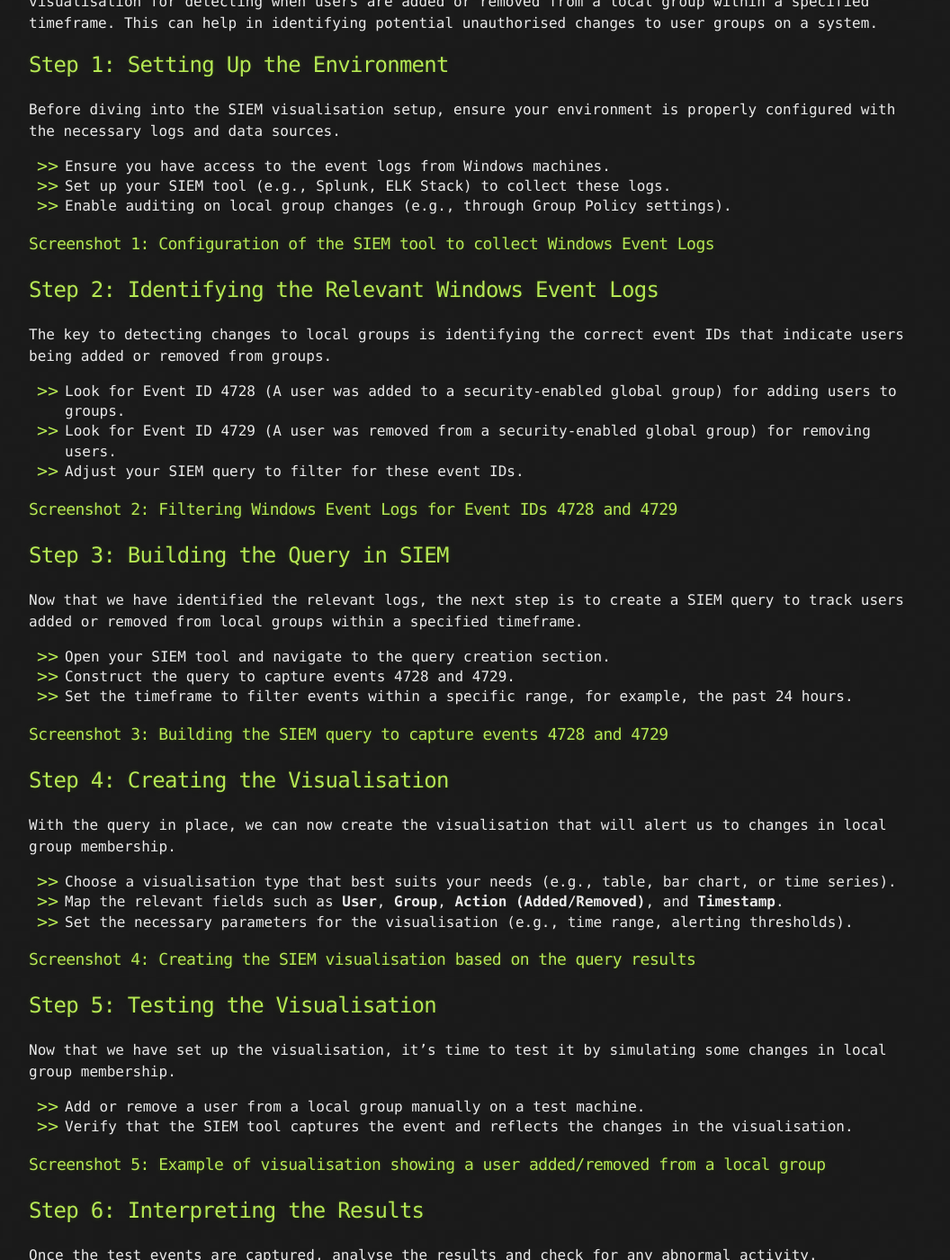
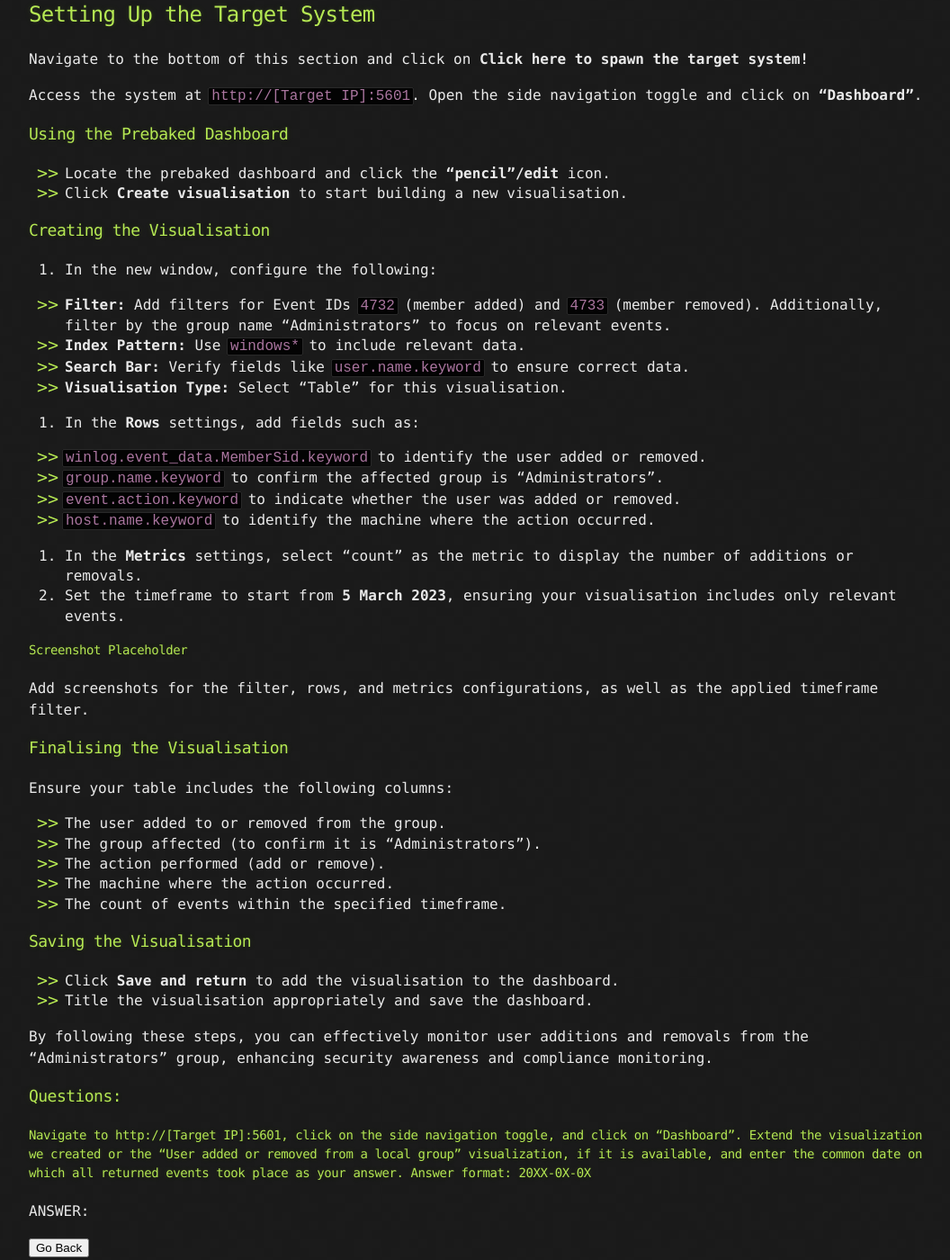
Before and after one commit to CyberCasquatch/cybercasquatch.github.io, a Jekyll site: the page built from _posts/Walkthroughs/2025-01-01-SIEMExampleFour-HTB.markdown, in a window 1280 px wide and 1400 px high, scrolled down 510 px. Shown: the whole window at 90% size, without its empty margins (108-1164 px from the left). Built offline with Jekyll 4.4.1, drawn with Linux system fonts in a browser that asks for light colours; the repository's description, which GitHub fills in, is left out; some of the changed text lies outside the part shown.

Commit message:
updated to match HTB module

```diff
--- a/_posts/Walkthroughs/2025-01-01-SIEMExampleFour-HTB.markdown
+++ b/_posts/Walkthroughs/2025-01-01-SIEMExampleFour-HTB.markdown
@@ -7,83 +7,66 @@ comments: false
 tag: ['soc', 'siem', 'elastic']
 ---
 
->
+> In this SIEM visualisation example, we aim to monitor user additions or removals from the local **"Administrators"** group. This visualisation focuses on identifying changes made to high-privilege groups within a specific timeframe, from 5 March 2023 to the present.
 
 
 ===================================================================================================================
 
-Introduction
-------------
+Setting Up the Target System
+----------------------------
 
-In this walkthrough, we will cover how to create a SIEM (Security Information and Event Management) visualisation for detecting when users are added or removed from a local group within a specified timeframe. This can help in identifying potential unauthorised changes to user groups on a system.
+Navigate to the bottom of this section and click on **Click here to spawn the target system!**
 
-Step 1: Setting Up the Environment
-----------------------------------
+Access the system at `http://[Target IP]:5601`. Open the side navigation toggle and click on **"Dashboard"**.
 
-Before diving into the SIEM visualisation setup, ensure your environment is properly configured with the necessary logs and data sources.
+### Using the Prebaked Dashboard
 
-*   Ensure you have access to the event logs from Windows machines.
-*   Set up your SIEM tool (e.g., Splunk, ELK Stack) to collect these logs.
-*   Enable auditing on local group changes (e.g., through Group Policy settings).
+*   Locate the prebaked dashboard and click the **"pencil"/edit** icon.
+*   Click **Create visualisation** to start building a new visualisation.
 
-### Screenshot 1: Configuration of the SIEM tool to collect Windows Event Logs
+### Creating the Visualisation
 
-Step 2: Identifying the Relevant Windows Event Logs
----------------------------------------------------
+1.  In the new window, configure the following:
 
-The key to detecting changes to local groups is identifying the correct event IDs that indicate users being added or removed from groups.
+*   **Filter:** Add filters for Event IDs `4732` (member added) and `4733` (member removed). Additionally, filter by the group name "Administrators" to focus on relevant events.
+*   **Index Pattern:** Use `windows*` to include relevant data.
+*   **Search Bar:** Verify fields like `user.name.keyword` to ensure correct data.
+*   **Visualisation Type:** Select "Table" for this visualisation.
 
-*   Look for Event ID 4728 (A user was added to a security-enabled global group) for adding users to groups.
-*   Look for Event ID 4729 (A user was removed from a security-enabled global group) for removing users.
-*   Adjust your SIEM query to filter for these event IDs.
+3.  In the **Rows** settings, add fields such as:
 
-### Screenshot 2: Filtering Windows Event Logs for Event IDs 4728 and 4729
+*   `winlog.event_data.MemberSid.keyword` to identify the user added or removed.
+*   `group.name.keyword` to confirm the affected group is "Administrators".
+*   `event.action.keyword` to indicate whether the user was added or removed.
+*   `host.name.keyword` to identify the machine where the action occurred.
 
-Step 3: Building the Query in SIEM
-----------------------------------
+5.  In the **Metrics** settings, select "count" as the metric to display the number of additions or removals.
+6.  Set the timeframe to start from **5 March 2023**, ensuring your visualisation includes only relevant events.
 
-Now that we have identified the relevant logs, the next step is to create a SIEM query to track users added or removed from local groups within a specified timeframe.
+#### Screenshot Placeholder
 
-*   Open your SIEM tool and navigate to the query creation section.
-*   Construct the query to capture events 4728 and 4729.
-*   Set the timeframe to filter events within a specific range, for example, the past 24 hours.
+Add screenshots for the filter, rows, and metrics configurations, as well as the applied timeframe filter.
 
-### Screenshot 3: Building the SIEM query to capture events 4728 and 4729
+### Finalising the Visualisation
 
-Step 4: Creating the Visualisation
-----------------------------------
+Ensure your table includes the following columns:
 
-With the query in place, we can now create the visualisation that will alert us to changes in local group membership.
+*   The user added to or removed from the group.
+*   The group affected (to confirm it is "Administrators").
+*   The action performed (add or remove).
+*   The machine where the action occurred.
+*   The count of events within the specified timeframe.
 
-*   Choose a visualisation type that best suits your needs (e.g., table, bar chart, or time series).
-*   Map the relevant fields such as **User**, **Group**, **Action (Added/Removed)**, and **Timestamp**.
-*   Set the necessary parameters for the visualisation (e.g., time range, alerting thresholds).
+### Saving the Visualisation
 
-### Screenshot 4: Creating the SIEM visualisation based on the query results
+*   Click **Save and return** to add the visualisation to the dashboard.
+*   Title the visualisation appropriately and save the dashboard.
 
-Step 5: Testing the Visualisation
----------------------------------
+By following these steps, you can effectively monitor user additions and removals from the "Administrators" group, enhancing security awareness and compliance monitoring.
 
-Now that we have set up the visualisation, it’s time to test it by simulating some changes in local group membership.
+### Questions:
 
-*   Add or remove a user from a local group manually on a test machine.
-*   Verify that the SIEM tool captures the event and reflects the changes in the visualisation.
-
-### Screenshot 5: Example of visualisation showing a user added/removed from a local group
-
-Step 6: Interpreting the Results
---------------------------------
-
-Once the test events are captured, analyse the results and check for any abnormal activity.
-
-*   Review the visualisation for any unexpected or unauthorised changes to local groups.
-*   Investigate any anomalies and determine if they pose a security risk.
-
-### Screenshot 6: Example of an anomalous event detected in the visualisation
-
-Conclusion
-----------
-
-By following these steps, we have successfully created a SIEM visualisation for detecting users being added or removed from local groups within a specific timeframe. This can be a valuable tool for monitoring and auditing user group membership, helping to identify potential security threats or unauthorised actions.
+#### Navigate to http://[Target IP]:5601, click on the side navigation toggle, and click on "Dashboard". Extend the visualization we created or the "User added or removed from a local group" visualization, if it is available, and enter the common date on which all returned events took place as your answer. Answer format: 20XX-0X-0X
+ANSWER:
 
 <button onclick="history.back()">Go Back</button>
```
